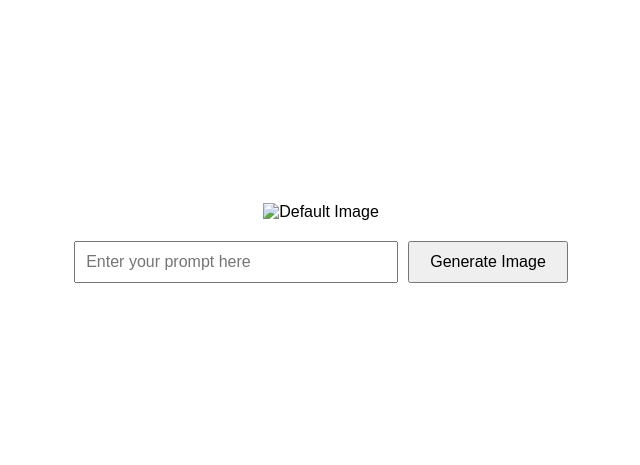
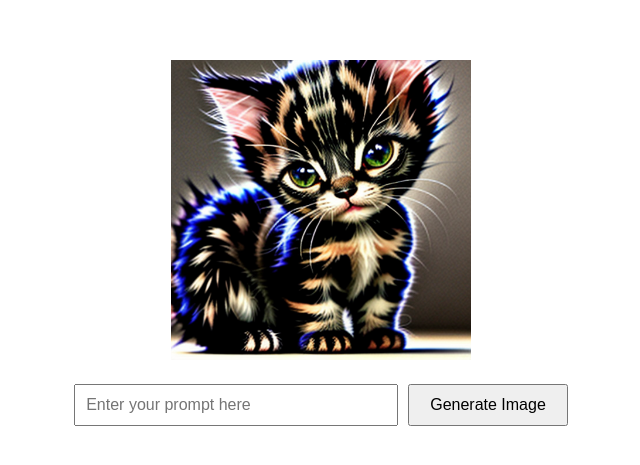
Before and after one commit to TalkingCrane86/ai-app-cs362-demo-raffi-, a plain HTML site: page index.html in a window 1280 px wide. Shown: the part 157-622 px from the top of the page, without its empty margins (319-959 px from the left). Drawn offline with Linux system fonts and the light colour scheme.

Commit message:
Update the default image

```diff
--- a/index.html
+++ b/index.html
@@ -9,7 +9,7 @@
 <body>
     <div class="container">
         <div id="error-message" style="color: red;"></div>
-        <img id="result-image" src="default-image.jpg" alt="Default Image">
+        <img id="result-image" src="default-image.png" alt="Default Image">
         <div class="search-box">
             <input type="text" id="prompt-input" placeholder="Enter your prompt here">
             <button id="generate-button">Generate Image</button>
```
Also changed, not shown: default-image.png (added).
